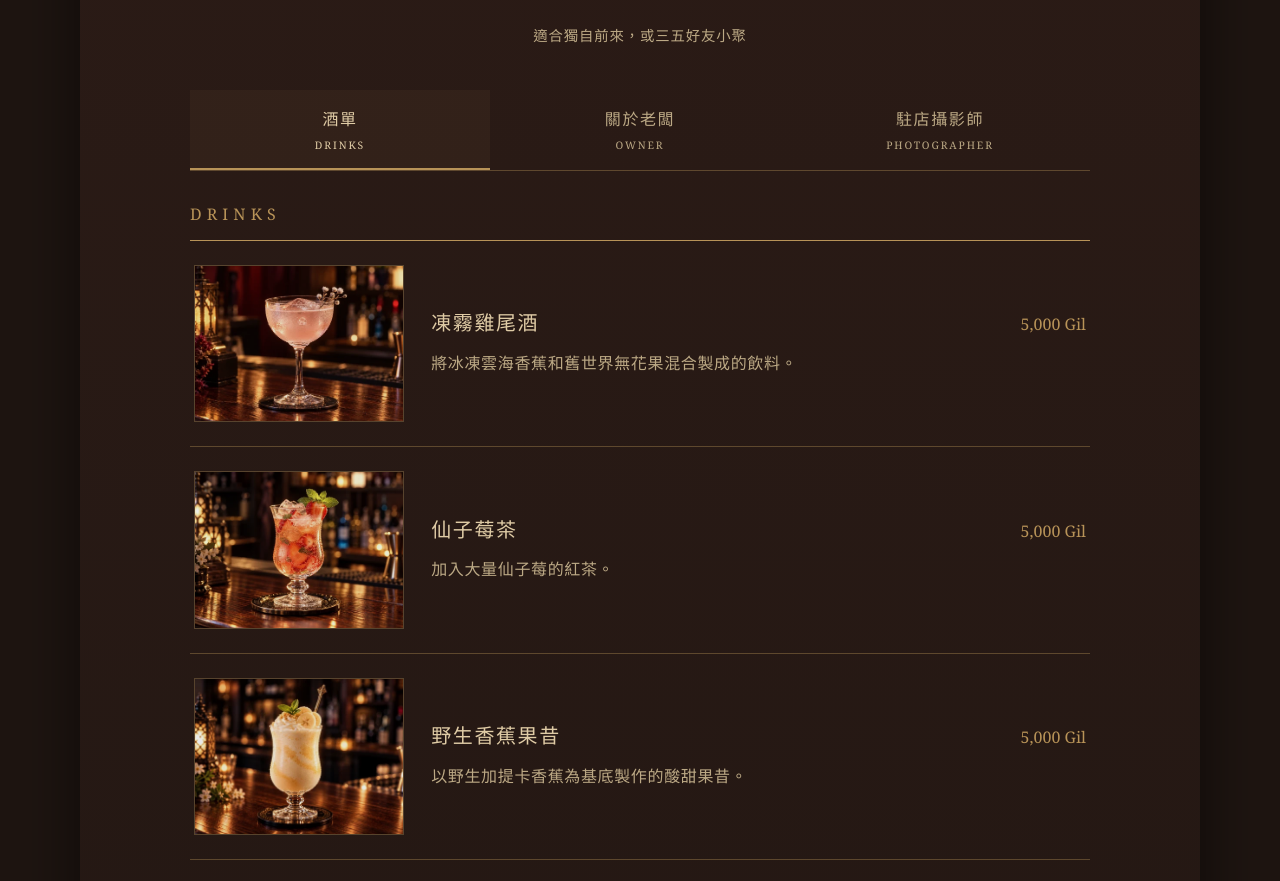
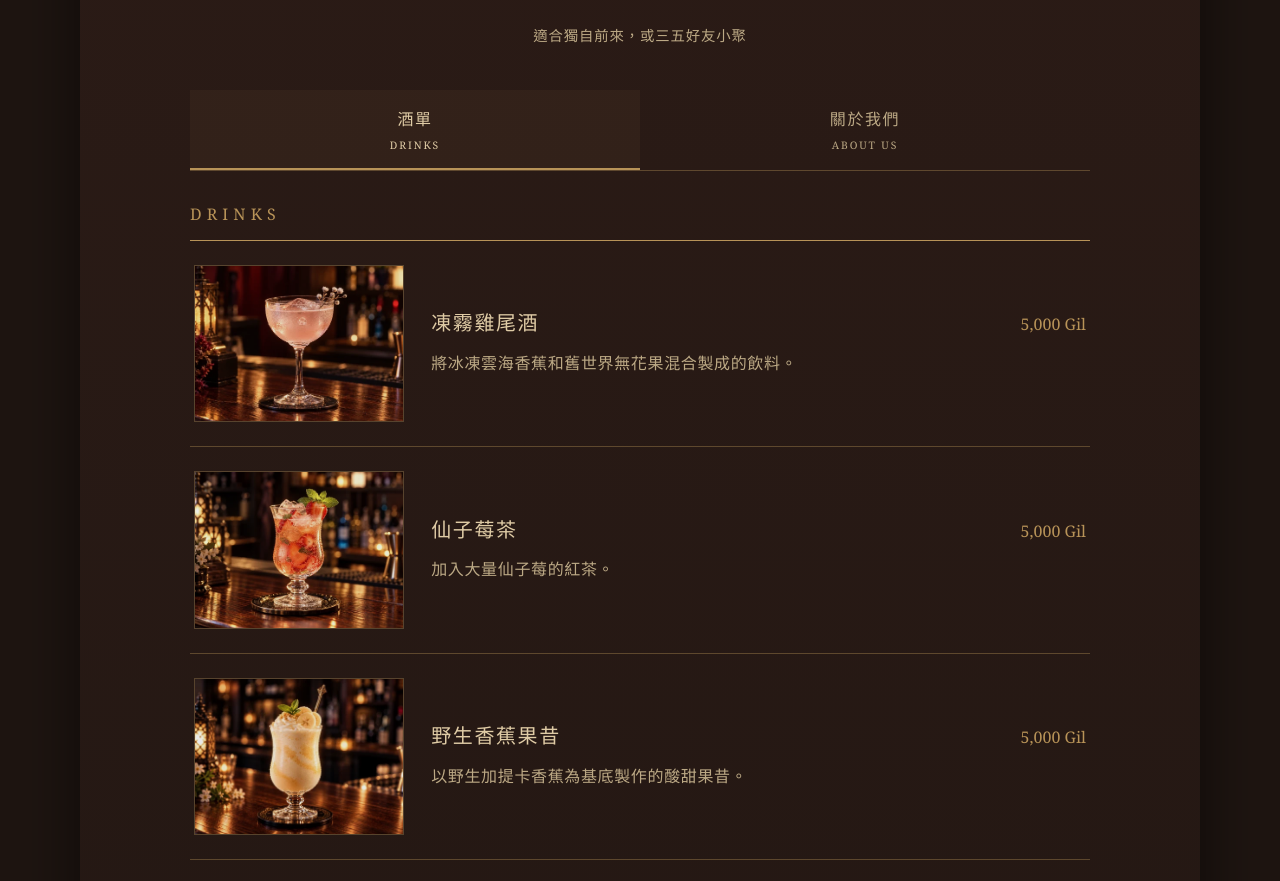
Before and after one commit to Champting/Bar_Forty-four, a plain HTML site: page index.html in a window 1280 px wide. Shown: the part 816-1697 px from the top of the page. Drawn offline with Linux system fonts and the light colour scheme.

Commit message:
Combine owner and resident photographer into About Us

```diff
--- a/index.html
+++ b/index.html
@@ -32,8 +32,7 @@
 
       <div class="menu-tabs" role="tablist" aria-label="MENU 分頁" hidden>
         <button id="drinks-tab" type="button" role="tab" aria-controls="drinks-panel" aria-selected="true">酒單<span>DRINKS</span></button>
-        <button id="owner-tab" type="button" role="tab" aria-controls="owner-panel" aria-selected="false" tabindex="-1">關於老闆<span>OWNER</span></button>
-        <button id="photographer-tab" type="button" role="tab" aria-controls="photographer-panel" aria-selected="false" tabindex="-1">駐店攝影師<span>PHOTOGRAPHER</span></button>
+        <button id="about-tab" type="button" role="tab" aria-controls="about-panel" aria-selected="false" tabindex="-1">關於我們<span>ABOUT US</span></button>
       </div>
 
       <div class="menu-block" id="drinks-panel" role="tabpanel" aria-labelledby="drinks-tab">
@@ -96,14 +95,14 @@
         </div>
       </div>
 
-      <section class="photographer-panel owner-panel" id="owner-panel" role="tabpanel" aria-labelledby="owner-tab">
-        <h2>ABOUT THE OWNER</h2>
+      <div id="about-panel" role="tabpanel" aria-labelledby="about-tab">
+        <section class="photographer-panel owner-panel" aria-labelledby="owner-title">
+          <h2 id="owner-title">店主</h2>
           <article class="photographer-profile">
             <div class="owner-photo-frame">
               <img class="owner-photo" src="images/owner-alania-soft-light.webp" alt="酒吧老闆艾拉尼亞戴著眼鏡，在酒櫃前手持調酒器調酒" loading="lazy" decoding="async" width="1086" height="1448">
             </div>
             <div class="photographer-copy owner-copy">
-            <span class="photographer-label">酒吧老闆</span>
               <h3>艾拉尼亞</h3>
               <p>出身海都的人族，曾做為美食獵人的身分四處冒險，尋訪各地的料理與食材。旅途的最後，她決定落腳伊修加爾德，開起了 BAR 44，將一路嚐過的滋味與故事帶進這間小酒館。</p>
               <p>如今一個人打理著店裡的大小事，平時沉穩從容，偶爾也會有些迷糊，得在吧台後找一找剛放下的東西。</p>
@@ -111,12 +110,11 @@
           </article>
         </section>
 
-      <section class="photographer-panel" id="photographer-panel" role="tabpanel" aria-labelledby="photographer-tab">
-        <h2>PARTNER PHOTOGRAPHER</h2>
+        <section class="photographer-panel" aria-labelledby="photographer-title">
+          <h2 id="photographer-title">駐店攝影師</h2>
           <article class="photographer-profile">
             <img class="photographer-photo" src="images/iara.webp" alt="駐店攝影師 Iara 的角色肖像" loading="lazy" decoding="async" width="576" height="1024">
             <div class="photographer-copy">
-            <span class="photographer-label">駐店攝影師</span>
               <h3>Iara</h3>
               <p>營業時可在店內找 Iara 洽詢拍攝，拍攝地點不限店內。</p>
               <div class="photographer-fee">
@@ -141,6 +139,8 @@
             </div>
           </section>
         </section>
+
+      </div>
 
       <section class="notice-section" aria-labelledby="notice-title">
         <div class="notice-heading">
--- a/style.css
+++ b/style.css
@@ -67,11 +67,11 @@ footer { max-width: 900px; margin: 5rem auto 0; padding-top: 1.5rem; border-top:
 .menu-tabs button:focus-visible, .photographer-link:focus-visible { outline: 2px solid var(--gold); outline-offset: 4px; }
 .menu-tabs:not([hidden]) + .menu-block { margin-top: 2rem; }
 .photographer-panel { max-width: 900px; margin: 2rem auto 0; }
+.photographer-panel + .photographer-panel { margin-top: 3rem; padding-top: 1.5rem; border-top: 1px solid var(--line); }
 .photographer-panel > h2 { color: var(--gold); font-family: Georgia, serif; font-size: .9rem; font-weight: 400; letter-spacing: .22em; }
 .photographer-profile { display: grid; grid-template-columns: minmax(0, 1fr) minmax(0, 1fr); gap: clamp(1.5rem, 4vw, 3rem); padding-top: 1.5rem; border-top: 1px solid var(--gold); align-items: center; }
 .photographer-photo { display: block; width: 100%; height: auto; border: 1px solid var(--line); }
 .photographer-copy { min-width: 0; }
-.photographer-label { color: var(--gold); font-size: .8rem; letter-spacing: .15em; }
 .photographer-copy h3 { margin: .65rem 0 1.2rem; font-family: Georgia, serif; font-size: 2.7rem; font-weight: 400; letter-spacing: .06em; }
 .photographer-copy p { color: var(--paper-soft); line-height: 1.9; }
 .owner-photo-frame { aspect-ratio: 3 / 4; overflow: hidden; border: 1px solid var(--line); }
```
Lines whose indentation alone changed are shown as unchanged.
